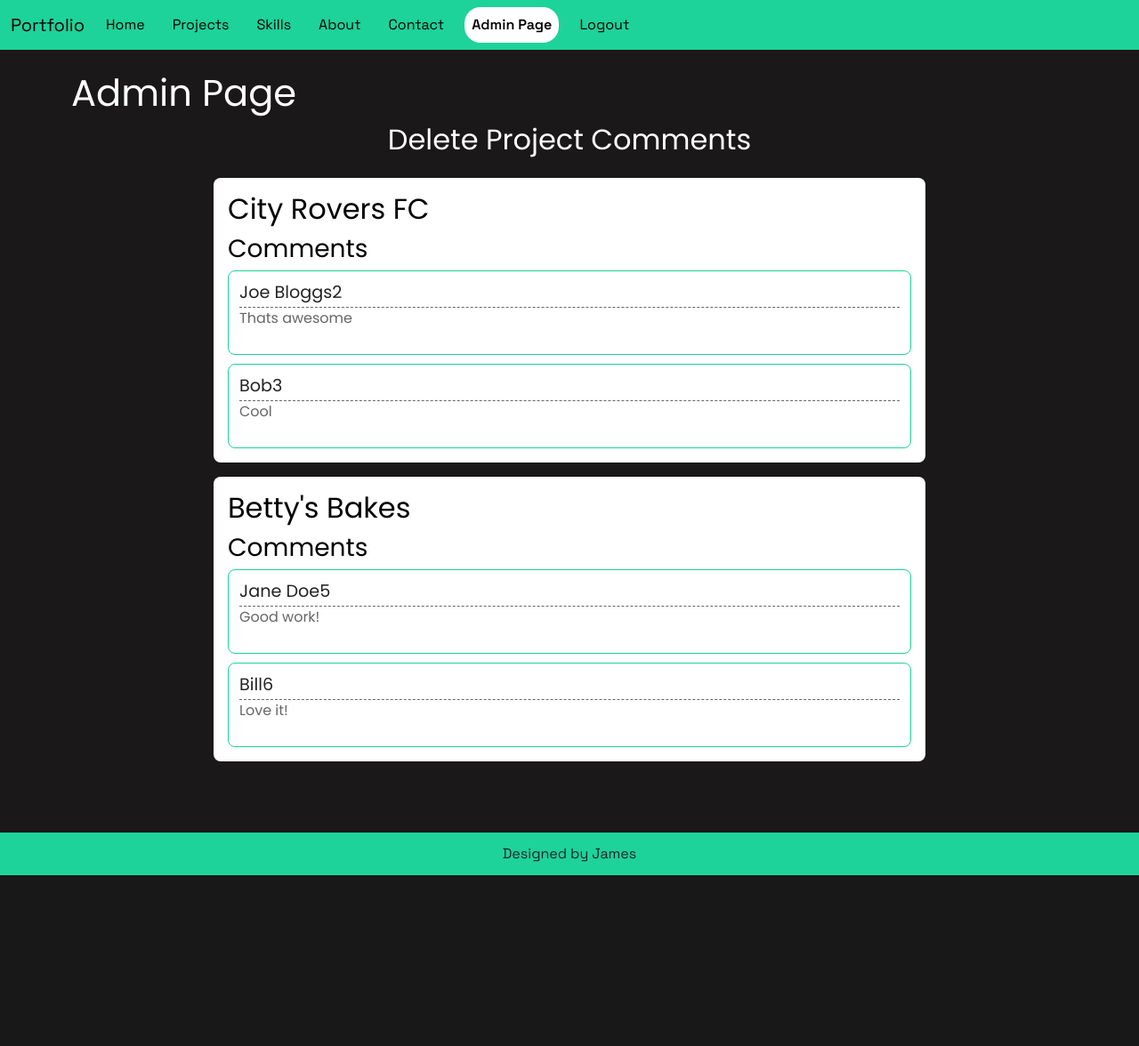
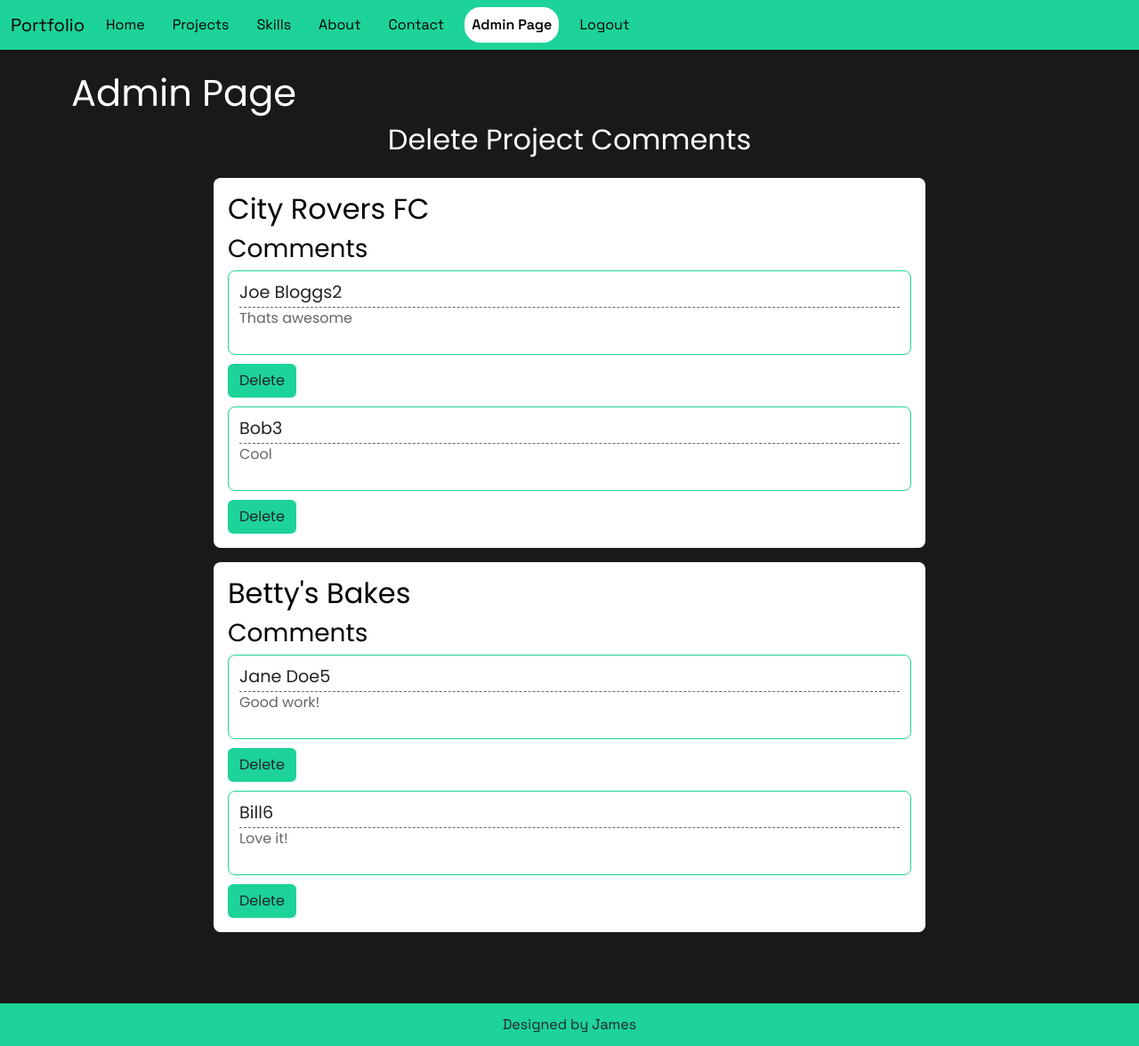
Before and after one commit to james-fitz86/portfolio, a Flask app: page /admin in a window 1280 px wide. Shown: the whole page at 89% size. Before the commit the page ends 984 px from the top, so only its background shows below. Run offline with Flask 3, Linux system fonts and the light colour scheme; the visitor is signed in with stand-in values (Sample User, id 1).

Commit message:
added form for comments delete

```diff
--- a/templates/admin.html
+++ b/templates/admin.html
@@ -16,6 +16,11 @@
                           <h4>{{ comment.name }}</h4>
                           <p>{{ comment.message }}</p>
                       </div>
+                      <form action="{{ url_for('routes.delete_comment_route') }}" method="post">
+                        <input type="hidden" name="project_id" value="{{ project.id|string }}">
+                        <input type="hidden" name="index" value="{{ loop.index0 }}">
+                        <button type="submit" class="btn custom-btn">Delete</button>
+                      </form>
                   {% endfor %}
                 </div>
               </div>
```
